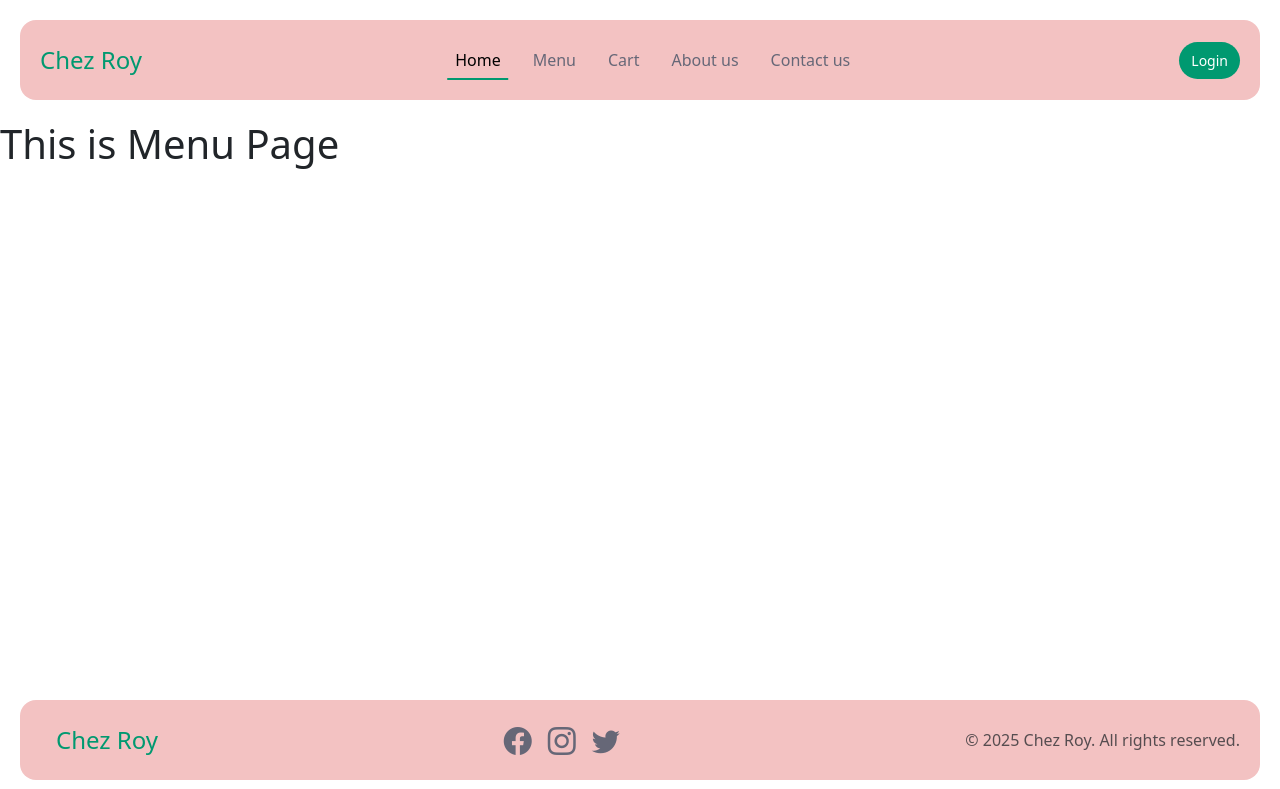
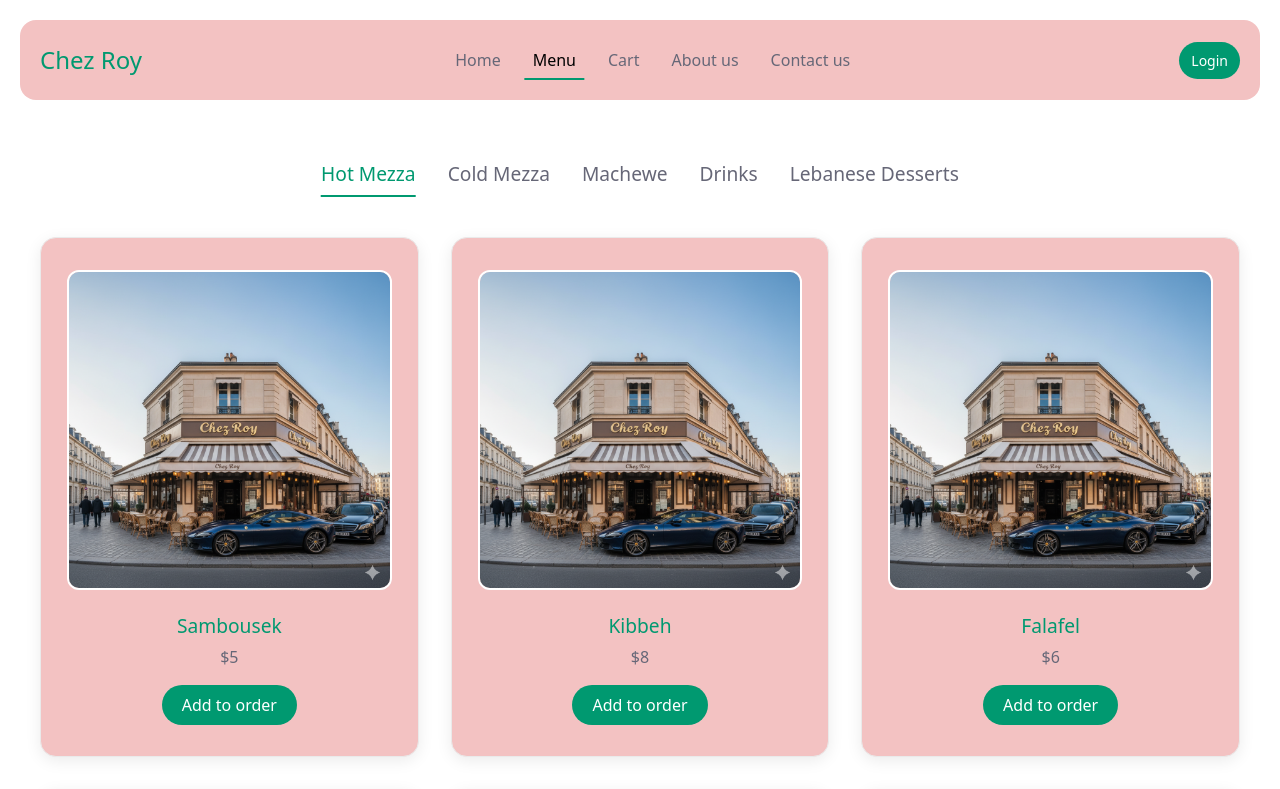
Before and after one commit to roybilain1/Restaurant, a React (Create React App) app in the folder restaurant/: page /Menu in a window 1280 px wide. Shown: the top 789 px of the page. Built offline with nearby package versions, Linux system fonts and the light colour scheme.

Commit message:
menu section + items

```diff
--- a/restaurant/src/components/Footer.js
+++ b/restaurant/src/components/Footer.js
@@ -1,7 +1,6 @@
 import 'bootstrap/dist/css/bootstrap.min.css';
 import 'bootstrap-icons/font/bootstrap-icons.css';
 import '../styles/Footer.css';
-import 'bootstrap-icons/font/bootstrap-icons.css';
 
 const Footer = () => {
   return (
@@ -20,6 +19,9 @@ const Footer = () => {
           <a href="https://twitter.com" target="_blank" rel="noopener noreferrer" className="mx-2 text-decoration-none text-dark">
             <i className="bi bi-twitter fs-3"></i>
           </a>
+          <span className="footer-phone ms-3">
+            <i className="bi bi-telephone"></i> +961 71237881
+          </span>
         </div>
         <span className="navbar-text ms-lg-3 text-muted">
           &copy; {new Date().getFullYear()} Chez Roy. All rights reserved.
--- a/restaurant/src/components/Menu.js
+++ b/restaurant/src/components/Menu.js
@@ -1,9 +1,104 @@
+import React, { useState } from 'react';
+import '../styles/menu.css';
+
+const sections = [
+  { key: 'hot-mezza', label: 'Hot Mezza' },
+  { key: 'cold-mezza', label: 'Cold Mezza' },
+  { key: 'machewe', label: 'Machewe' },
+  { key: 'drinks', label: 'Drinks' },
+  { key: 'desserts', label: 'Lebanese Desserts' },
+];
+
+const placeholderImage = require('../images/chez-roy-restaurant.png');
+
+const hotMezzaFoods = [
+  { name: 'Sambousek', price: '$5', image: placeholderImage },
+  { name: 'Kibbeh', price: '$8', image: placeholderImage },
+  { name: 'Falafel', price: '$6', image: placeholderImage },
+  { name: 'Batata Harra', price: '$5', image: placeholderImage },
+  { name: 'Soujouk', price: '$7', image: placeholderImage },
+  { name: 'Makanek', price: '$7', image: placeholderImage },
+  { name: 'Cheese Rolls', price: '$6', image: placeholderImage },
+];
+
+const coldMezzaFoods = [
+  { name: 'Hummus', price: '$5', image: placeholderImage },
+  { name: 'Labneh', price: '$4', image: placeholderImage },
+  { name: 'Moutabbal', price: '$5', image: placeholderImage },
+  { name: 'Tabbouleh', price: '$6', image: placeholderImage },
+  { name: 'Fattoush', price: '$6', image: placeholderImage },
+  { name: 'Warak Enab', price: '$7', image: placeholderImage },
+  { name: 'Shanklish', price: '$6', image: placeholderImage },
+];
+
+const macheweFoods = [
+  { name: 'Grilled Kafta', price: '$10', image: placeholderImage },
+  { name: 'Grilled Chicken', price: '$11', image: placeholderImage },
+  { name: 'Grilled Meat', price: '$13', image: placeholderImage },
+  { name: 'Taouk', price: '$10', image: placeholderImage },
+  { name: 'Lamb Chops', price: '$15', image: placeholderImage },
+  { name: 'Mixed Grill', price: '$16', image: placeholderImage },
+  { name: 'Arayes', price: '$8', image: placeholderImage },
+];
+
+const drinks = [
+  { name: 'Pepsi', price: '$2', image: placeholderImage },
+  { name: '7Up', price: '$2', image: placeholderImage },
+  { name: 'Orange Juice', price: '$3', image: placeholderImage },
+  { name: 'Apple Juice', price: '$3', image: placeholderImage },
+  { name: 'Beer', price: '$4', image: placeholderImage },
+  { name: 'Araq', price: '$5', image: placeholderImage },
+  { name: 'Red Wine', price: '$6', image: placeholderImage },
+];
+
+const desserts = [
+  { name: 'Baklava', price: '$4', image: placeholderImage },
+  { name: 'Knefeh', price: '$5', image: placeholderImage },
+  { name: 'Maamoul', price: '$4', image: placeholderImage },
+  { name: 'Atayef', price: '$5', image: placeholderImage },
+  { name: 'Mouhalabieh', price: '$4', image: placeholderImage },
+  { name: 'Znoud El Sit', price: '$5', image: placeholderImage },
+  { name: 'Rice Pudding', price: '$4', image: placeholderImage },
+];
+
+const sectionFoods = {
+  'hot-mezza': hotMezzaFoods,
+  'cold-mezza': coldMezzaFoods,
+  'machewe': macheweFoods,
+  'drinks': drinks,
+  'desserts': desserts,
+};
+
 const Menu = () => {
-    return (
-        <div>
-            <h1>This is Menu Page</h1>
+  const [activeSection, setActiveSection] = useState(sections[0].key);
+
+  return (
+    <div className="menu-page">
+      <div className="menu-tabs">
+        {sections.map(section => (
+          <button
+            key={section.key}
+            className={`menu-tab${activeSection === section.key ? ' active' : ''}`}
+            onClick={() => setActiveSection(section.key)}
+          >
+            {section.label}
+          </button>
+        ))}
+      </div>
+      <div className="menu-section-content">
+        <div className="food-grid">
+          {sectionFoods[activeSection].map((food, idx) => (
+            <div className="food-box" key={idx}>
+              <img src={food.image} alt={food.name} className="food-img" />
+              <h3 className="food-name">{food.name}</h3>
+              <p className="food-price">{food.price}</p>
+              <button className="add-order-btn">Add to order</button>
+            </div>
+          ))}
         </div>
-    );
-}
+      </div>
+    </div>
+  );
+};
 
 export default Menu;
--- a/restaurant/src/components/NavBar.js
+++ b/restaurant/src/components/NavBar.js
@@ -2,22 +2,19 @@ import 'bootstrap/dist/css/bootstrap.min.css';
 import 'bootstrap/dist/js/bootstrap.bundle.min';
 import '../styles/NavBar.css';
 
-import {Link } from 'react-router-dom';
+import { Link, useLocation } from 'react-router-dom';
 
 
 const Navbar = () => {
+  const location = useLocation();
+
   return (
-
     <nav>
-            {/* navbar */}
-
       <div className="navbar navbar-expand-lg ">
         <div className="container-fluid">
-
           <a className="navbar-brand me-auto" href="#">
             Chez Roy
           </a>
-
           <div
             className="offcanvas offcanvas-end"
             tabIndex="-1"
@@ -35,31 +32,45 @@ const Navbar = () => {
                 aria-label="Close"
               ></button>
             </div>
-
             <div className="offcanvas-body">
               <ul className="navbar-nav justify-content-center flex-grow-1 pe-3">
                 <li className="nav-item">
-                                        <Link to ="/" className="nav-link mx-lg-2 active" aria-current="page" href="#">
+                  <Link
+                    to="/"
+                    className={`nav-link mx-lg-2${location.pathname === '/' ? ' active' : ''}`}
+                  >
                     Home
                   </Link>
                 </li>
                 <li className="nav-item">
-                                        <Link to = "/Menu" className="nav-link mx-lg-2" href="#">
+                  <Link
+                    to="/Menu"
+                    className={`nav-link mx-lg-2${location.pathname === '/Menu' ? ' active' : ''}`}
+                  >
                     Menu
                   </Link>
                 </li>
                 <li className="nav-item">
-                                        <Link to = "/Cart" className="nav-link mx-lg-2" href="#">
+                  <Link
+                    to="/Cart"
+                    className={`nav-link mx-lg-2${location.pathname === '/Cart' ? ' active' : ''}`}
+                  >
                     Cart
                   </Link>
                 </li>
                 <li className="nav-item">
-                                        <Link to = "/About" className="nav-link mx-lg-2" href="#">
+                  <Link
+                    to="/About"
+                    className={`nav-link mx-lg-2${location.pathname === '/About' ? ' active' : ''}`}
+                  >
                     About us
                   </Link>
                 </li>
                 <li className="nav-item">
-                                        <Link to = "/Contact" className="nav-link mx-lg-2" href="#">
+                  <Link
+                    to="/Contact"
+                    className={`nav-link mx-lg-2${location.pathname === '/Contact' ? ' active' : ''}`}
+                  >
                     Contact us
                   </Link>
                 </li>
@@ -79,10 +90,7 @@ const Navbar = () => {
           </button>
         </div>
       </div>
-
-            {/* end navbar */}
     </nav>
-
   );
 };
 
--- a/restaurant/src/styles/Footer.css
+++ b/restaurant/src/styles/Footer.css
@@ -50,3 +50,18 @@
         margin: 0.5rem 0;
     }
 }
+
+.footer-phone {
+  display: inline-flex;
+  align-items: center;
+  font-size: 1.1rem;
+  color: #666777;
+  margin-left: 18px;
+  font-weight: 500;
+}
+
+.footer-phone i {
+  font-size: 1.5rem;
+  margin-right: 8px;
+  color: #009970;
+}
--- /dev/null
+++ b/restaurant/src/styles/menu.css
@@ -0,0 +1,148 @@
+.menu-tabs {
+  display: flex;
+  justify-content: center;
+  gap: 32px;
+  margin-top: 32px;
+  margin-bottom: 32px;
+}
+
+.menu-tab {
+  background: none;
+  border: none;
+  outline: none;
+  font-size: 1.2rem;
+  font-weight: 500;
+  color: #666777;
+  padding: 8px 0;
+  position: relative;
+  cursor: pointer;
+  transition: color 0.2s;
+}
+
+.menu-tab:hover,
+.menu-tab.active {
+  color: #009970;
+}
+
+.menu-tab::before {
+  content: "";
+  position: absolute;
+  bottom: 0;
+  left: 50%;
+  transform: translateX(-50%);
+  width: 0;
+  height: 2px;
+  background-color: #009970;
+  visibility: hidden;
+  transition: width 0.2s, visibility 0.2s;
+}
+
+.menu-tab:hover::before,
+.menu-tab.active::before {
+  width: 100%;
+  visibility: visible;
+}
+
+.menu-section-content {
+  text-align: center;
+  margin-top: 40px;
+}
+
+/* Food grid for cold mezza */
+.food-grid {
+  display: grid;
+  grid-template-columns: repeat(3, 1fr);
+  gap: 32px;
+  padding: 0;
+  margin: 0 auto;
+  width: 100%;
+  max-width: 1200px;
+  overflow: visible;
+}
+
+@media (max-width: 900px) {
+  .food-grid {
+    grid-template-columns: repeat(2, 1fr);
+    gap: 24px;
+    max-width: 800px;
+  }
+  .food-box {
+    height: 480px;
+  }
+}
+
+@media (max-width: 600px) {
+  .food-grid {
+    grid-template-columns: 1fr;
+    gap: 16px;
+    max-width: 98vw;
+  }
+  .food-box {
+    height: 400px;
+    width: 98vw;
+    margin: 0 auto;
+  }
+  .food-img {
+    height: 220px;
+  }
+}
+
+
+.food-box {
+  background-color: rgb(243, 194, 194);
+  border-radius: 16px;
+  box-shadow: 0 4px 16px rgba(0,0,0,0.08);
+  padding: 32px 8px;
+  display: flex;
+  flex-direction: column;
+  align-items: center;
+  transition: transform 0.25s;
+  border: 1px solid #eaeaea;
+  height: 520px;   /* Even taller */
+  width: 100%;     /* Fill grid cell */
+  box-sizing: border-box;
+}
+
+.food-img {
+  width: 90%;
+  height: 320px;
+  object-fit: cover;
+  border-radius: 12px;
+  margin-bottom: 24px;
+  border: 2px solid #fff;
+}
+
+.food-box:hover {
+  transform: scale(1.07);
+  box-shadow: 0 8px 32px rgba(0,0,0,0.12);
+}
+
+.food-name {
+  font-size: 1.2rem;
+  font-weight: 500;
+  color: #009970;
+  margin-bottom: 8px;
+  text-align: center;
+}
+
+.food-price {
+  font-size: 1rem;
+  color: #666777;
+  margin-bottom: 16px;
+}
+
+.add-order-btn {
+  background-color: #009970;
+  color: white;
+  border: none;
+  border-radius: 50px;
+  padding: 8px 20px;
+  font-size: 1rem;
+  font-weight: 500;
+  cursor: pointer;
+  transition: background-color 0.2s;
+}
+
+.add-order-btn:hover {
+  background-color: #007f5c;
+}
```
Also changed, not shown: restaurant/src/components/Home.js (+18 -7 lines), restaurant/src/styles/CarouselCustom.css (+17 -2 lines), 1 other file (tests, documents, lock files or other folders). Lines whose indentation alone changed are shown as unchanged.
